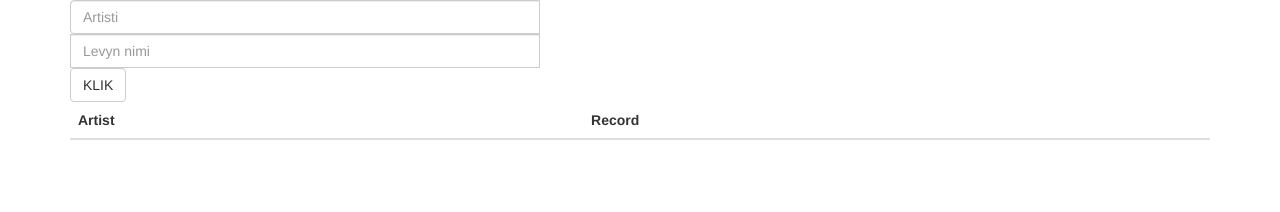
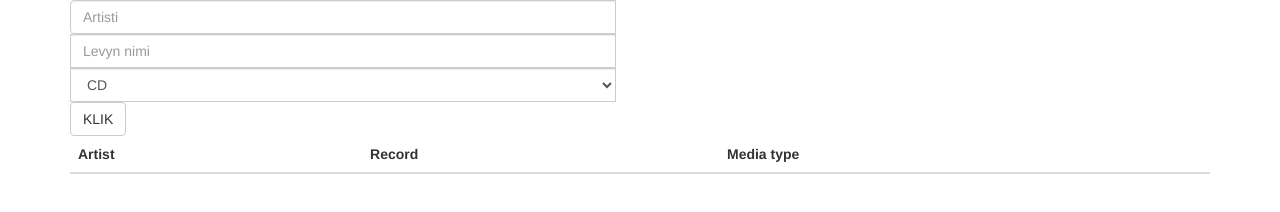
Before and after one commit to katya450/cdex, a website: page public/index.html in a window 1280 px wide. Drawn offline with nearby package versions, Linux system fonts and the light colour scheme; no server answers.

Commit message:
Front end handling for mediaType

```diff
--- a/public/index.html
+++ b/public/index.html
@@ -16,9 +16,17 @@
 <body>
   <div class="container">
     <div class="input-group">
-      <input id="artist" type="text" class="form-control"
-        placeholder="Artisti" /> <input id="name" type="text"
-        class="form-control" placeholder="Levyn nimi" />
+      <input id="artist" type="text" class="form-control" placeholder="Artisti" />
+      <input id="name" type="text" class="form-control" placeholder="Levyn nimi" />
+      <select id="mediatype" class="form-control">
+        <option value="0">CD</option>
+        <option value="1">DVD</option>
+        <option value="2">LP</option>
+        <option value="3">BD</option>
+        <option value="4">VHS</option>
+        <option value="5">MC</option>
+      </select>
+
       <button id="add" type="button" class="btn btn-default">KLIK</button>
     </div>
     <table id="recordtable" class="table">
@@ -26,12 +34,13 @@
         <tr>
           <th>Artist</th>
           <th>Record</th>
+          <th>Media type</th>
         </tr>
       </thead>
       <tbody>
         <script id="records-template" type="text/x-handlebars-template">
             <tr>
-                <td>{{artist}}</td><td>{{name}}</td>
+                <td>{{artist}}</td><td>{{name}}</td><td>{{mediaType}}</td>
             </tr>
            </script>
       </tbody>
--- a/public/js/app.js
+++ b/public/js/app.js
@@ -26,9 +26,11 @@ $(document).ready(function(){
 	$('#add').click(function() {
 		var artist = $('#artist').val()
 		var name = $('#name').val()
+		var mediaType = parseInt($('#mediatype').val())
 		addRecord({							//luo json olion, sisältö {:n sisällä
 			artist: artist,
-			name: name
+			name: name,
+			mediaType: mediaType
 		})
 	})
 
```
